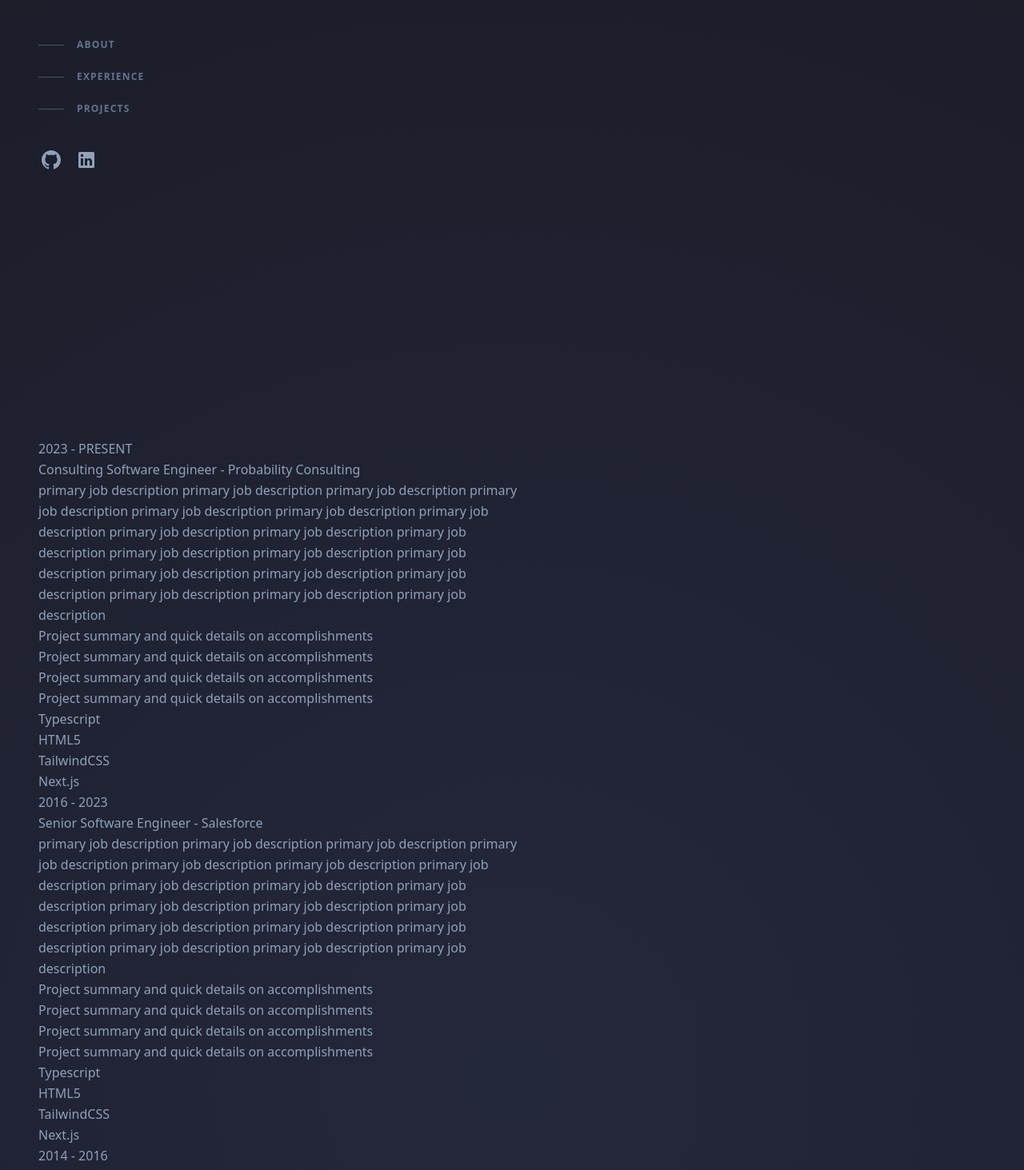
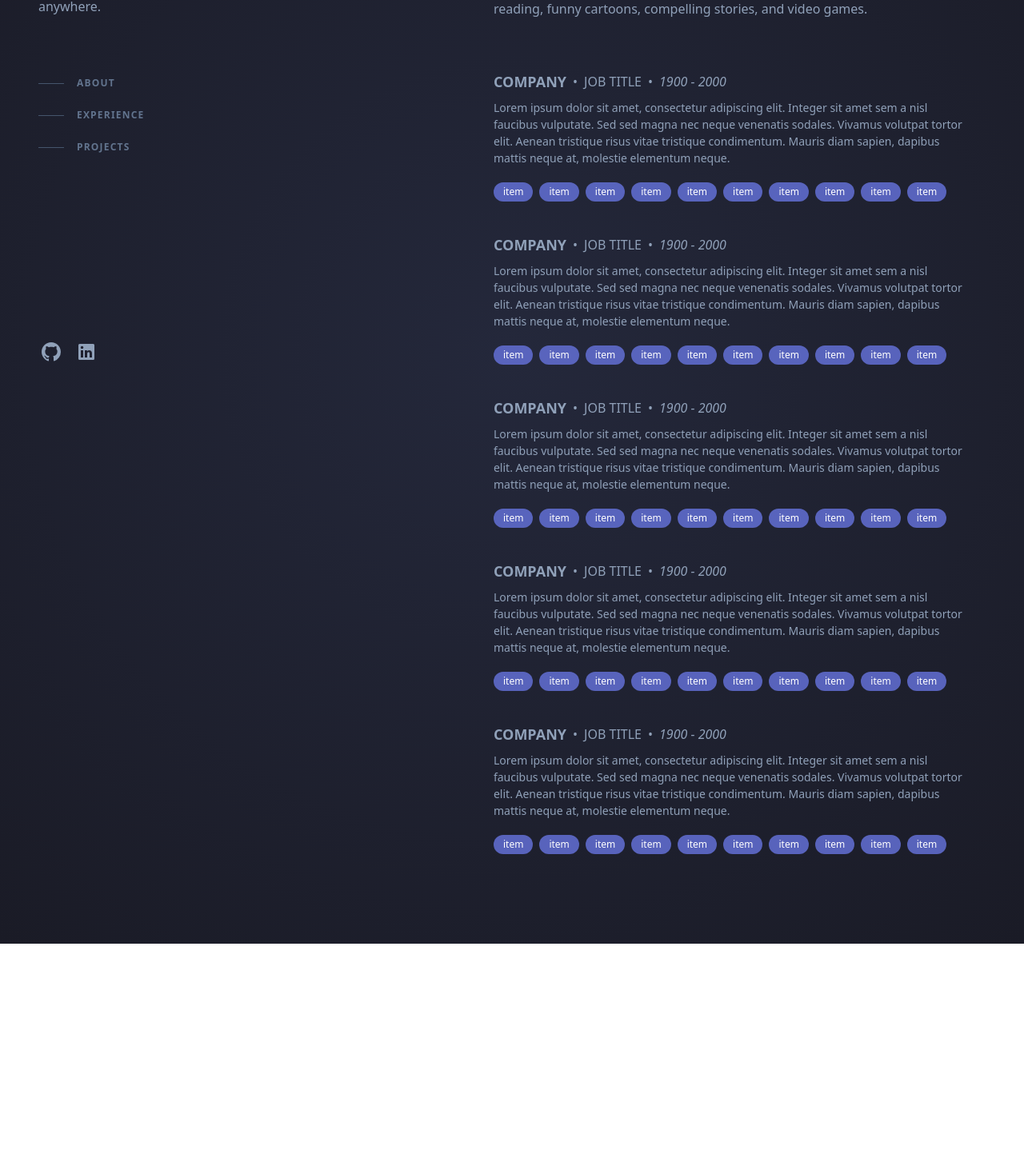
Before and after one commit to mzelenak-dev/mzed.dev, a Next.js app: page / in a window 1280 px wide. Shown: the part 300-1763 px from the top of the page at 80% size. After the commit the page ends 1480 px from the top, so only its background shows below. Built offline with nearby package versions, Linux system fonts and the light colour scheme.

Commit message:
employer, keywordpills comps; about section

```diff
--- a/app/globals.css
+++ b/app/globals.css
@@ -3,16 +3,17 @@
 :root {
   --background: radial-gradient(circle,rgba(36, 40, 59, 1) 0%, rgba(26, 27, 38, 1) 100%);
   --selected-text: #33467c;
-}
-
-@theme inline {
-  --color-background: var(--background);
+  --button-background: oklch(57.6% 0.152 274.9 / 87%);
 }
 
 @theme {
-
+  --color-pill-bg: var(--button-background);
 }
 
 body {
   background: var(--background);
 }
+
+.keyword-pill {
+  background: var(--button-background);
+}
--- a/app/page.tsx
+++ b/app/page.tsx
@@ -1,8 +1,8 @@
-import Pills from "@/components/Pills";
+import Employer from "@/components/Employer";
 
 export default function Home() {
   return (
-    <>
+    <div className="lg:flex lg:justify-between lg:gap-4 my-12">
       <header className="lg:sticky lg:top-0 lg:flex lg:max-h-screen lg:w-[48%] lg:flex-col lg:justify-between lg:py-24">
         <div>
           <h1 className="text-4xl font-bold tracking-tight text-slate-200 sm:text-5xl"><a href="/">Matt Zelenak</a></h1>
@@ -60,85 +60,54 @@ export default function Home() {
           </li>
         </ul>
       </header>
-      <main className="pt-24 lg:w-[52%] lg:py-24">
-        <section id="about" className="mb-16 scroll-mt-16 md:mb-24 lg:mb-36 lg:scroll-mt-24"></section>
-        <section id="experience" className="mb-16 scroll-mt-16 md:mb-24 lg:mb-36 lg:scroll-mt-24">
-          <ul>
-            <li>
-              <div>2023 - PRESENT</div>
-              <div>
-                <h3>Consulting Software Engineer - Probability Consulting</h3>
-                <p>primary job description primary job description primary job description primary job description primary job description primary job description primary job description primary job description primary job description primary job description primary job description primary job description primary job description primary job description primary job description primary job description primary job description primary job description primary job description</p>
-                <ul>
-                  <li>Project summary and quick details on accomplishments</li>
-                  <li>Project summary and quick details on accomplishments</li>
-                  <li>Project summary and quick details on accomplishments</li>
-                  <li>Project summary and quick details on accomplishments</li>
-                </ul>
-              </div>
-              <Pills list={['Typescript', 'HTML5', 'TailwindCSS', 'Next.js']} />
-            </li>
-            <li>
-              <div>2016 - 2023</div>
-              <div>
-                <h3>Senior Software Engineer - Salesforce</h3>
-                <p>primary job description primary job description primary job description primary job description primary job description primary job description primary job description primary job description primary job description primary job description primary job description primary job description primary job description primary job description primary job description primary job description primary job description primary job description primary job description</p>
-                <ul>
-                  <li>Project summary and quick details on accomplishments</li>
-                  <li>Project summary and quick details on accomplishments</li>
-                  <li>Project summary and quick details on accomplishments</li>
-                  <li>Project summary and quick details on accomplishments</li>
-                </ul>
-              </div>
-              <Pills list={['Typescript', 'HTML5', 'TailwindCSS', 'Next.js']} />
-            </li>
-            <li>
-              <div>2014 - 2016</div>
-              <div>
-                <h3>Software Engineer - SmarterHQ</h3>
-                <p>primary job description primary job description primary job description primary job description primary job description primary job description primary job description primary job description primary job description primary job description primary job description primary job description primary job description primary job description primary job description primary job description primary job description primary job description primary job description</p>
-                <ul>
-                  <li>Project summary and quick details on accomplishments</li>
-                  <li>Project summary and quick details on accomplishments</li>
-                  <li>Project summary and quick details on accomplishments</li>
-                  <li>Project summary and quick details on accomplishments</li>
-                </ul>
-              </div>
-              <Pills list={['Typescript', 'HTML5', 'TailwindCSS', 'Next.js']} />
-            </li>
-            <li>
-              <div>2012 - 2014</div>
-              <div>
-                <h3>Front End Engineer - MediaFuel</h3>
-                <p>primary job description primary job description primary job description primary job description primary job description primary job description primary job description primary job description primary job description primary job description primary job description primary job description primary job description primary job description primary job description primary job description primary job description primary job description primary job description</p>
-                <ul>
-                  <li>Project summary and quick details on accomplishments</li>
-                  <li>Project summary and quick details on accomplishments</li>
-                  <li>Project summary and quick details on accomplishments</li>
-                  <li>Project summary and quick details on accomplishments</li>
-                </ul>
-              </div>
-              <Pills list={['Typescript', 'HTML5', 'TailwindCSS', 'Next.js']} />
-            </li>
-            <li>
-              <div>2011 - 2012</div>
-              <div>
-                <h3>Junior Engineer - IMAVEX</h3>
-                <p>primary job description primary job description primary job description primary job description primary job description primary job description primary job description primary job description primary job description primary job description primary job description primary job description primary job description primary job description primary job description primary job description primary job description primary job description primary job description</p>
-                <ul>
-                  <li>Project summary and quick details on accomplishments</li>
-                  <li>Project summary and quick details on accomplishments</li>
-                  <li>Project summary and quick details on accomplishments</li>
-                  <li>Project summary and quick details on accomplishments</li>
-                </ul>
-              </div>
-              <Pills list={['Typescript', 'HTML5', 'TailwindCSS', 'Next.js']} />
-            </li>
+      <main className="lg:w-[52%] flex flex-col gap-16">
+        <section id="about" className="flex flex-col gap-2 lg:section-divider">
+          <p>I'm a dedicated software engineer with over 10 years of experience producing performant, scalable and optimized web applications that are tested, adhere to web standards and best practices, and are accessible by all users.</p>
+          <p>I have a passion for creating useful and intuitive applications that just work and never leave the user wondering what is happening. I love working with others to bring great ideas to life.</p>
+          <p>In my free time, I enjoy walking, weight lifting, playing music (guitar, bass, drums, keys), spending time with my family, exploring the outdoors, volunteering with organizations I trust, and laughing with my friends. I love reading, funny cartoons, compelling stories, and video games.</p>
+        </section>
+        <section id="experience" className="lg:section-divider">
+          <ul className="flex flex-col gap-10">
+            <Employer
+              name="COMPANY"
+              title="JOB TITLE"
+              years={[1900, 2000]}
+              description="Lorem ipsum dolor sit amet, consectetur adipiscing elit. Integer sit amet sem a nisl faucibus vulputate. Sed sed magna nec neque venenatis sodales. Vivamus volutpat tortor elit. Aenean tristique risus vitae tristique condimentum. Mauris diam sapien, dapibus mattis neque at, molestie elementum neque."
+              keywords={['item', 'item', 'item', 'item', 'item', 'item', 'item', 'item', 'item', 'item']}
+            />
+            <Employer
+              name="COMPANY"
+              title="JOB TITLE"
+              years={[1900, 2000]}
+              description="Lorem ipsum dolor sit amet, consectetur adipiscing elit. Integer sit amet sem a nisl faucibus vulputate. Sed sed magna nec neque venenatis sodales. Vivamus volutpat tortor elit. Aenean tristique risus vitae tristique condimentum. Mauris diam sapien, dapibus mattis neque at, molestie elementum neque."
+              keywords={['item', 'item', 'item', 'item', 'item', 'item', 'item', 'item', 'item', 'item']}
+            />
+            <Employer
+              name="COMPANY"
+              title="JOB TITLE"
+              years={[1900, 2000]}
+              description="Lorem ipsum dolor sit amet, consectetur adipiscing elit. Integer sit amet sem a nisl faucibus vulputate. Sed sed magna nec neque venenatis sodales. Vivamus volutpat tortor elit. Aenean tristique risus vitae tristique condimentum. Mauris diam sapien, dapibus mattis neque at, molestie elementum neque."
+              keywords={['item', 'item', 'item', 'item', 'item', 'item', 'item', 'item', 'item', 'item']}
+            />
+            <Employer
+              name="COMPANY"
+              title="JOB TITLE"
+              years={[1900, 2000]}
+              description="Lorem ipsum dolor sit amet, consectetur adipiscing elit. Integer sit amet sem a nisl faucibus vulputate. Sed sed magna nec neque venenatis sodales. Vivamus volutpat tortor elit. Aenean tristique risus vitae tristique condimentum. Mauris diam sapien, dapibus mattis neque at, molestie elementum neque."
+              keywords={['item', 'item', 'item', 'item', 'item', 'item', 'item', 'item', 'item', 'item']}
+            />
+            <Employer
+              name="COMPANY"
+              title="JOB TITLE"
+              years={[1900, 2000]}
+              description="Lorem ipsum dolor sit amet, consectetur adipiscing elit. Integer sit amet sem a nisl faucibus vulputate. Sed sed magna nec neque venenatis sodales. Vivamus volutpat tortor elit. Aenean tristique risus vitae tristique condimentum. Mauris diam sapien, dapibus mattis neque at, molestie elementum neque."
+              keywords={['item', 'item', 'item', 'item', 'item', 'item', 'item', 'item', 'item', 'item']}
+            />
           </ul>
         </section>
-        <section id="work" className="mb-16 scroll-mt-16 md:mb-24 lg:mb-36 lg:scroll-mt-24"></section>
+        <section id="work"></section>
       </main>
       <footer></footer>
-    </>
+    </div>
   );
 }
--- /dev/null
+++ b/components/Employer.tsx
@@ -0,0 +1,34 @@
+import React from 'react'
+import KeywordPills from "@/components/KeywordPills";
+
+type EmployerProps = {
+  name: string;
+  title: string;
+  years: number[];
+  description: string;
+  keywords: string[];
+}
+
+const Employer = ({name, title, years, description, keywords}: EmployerProps) => {
+  return (
+    <li className="flex flex-col">
+      <div>
+        <h3 className="flex items-center leading-snug">
+          <span className="font-bold text-lg">{name}</span>
+          <span aria-hidden="true" className="mx-2">•</span>
+          <span>{title}</span>
+          <span aria-hidden="true" className="mx-2">•</span>
+          <span className="italic">{`${years[0]} - ${years[1]}`}</span>
+        </h3>
+      </div>
+      <div>
+        <p className="mt-2 text-sm leading-normal">{description}</p>
+      </div>
+      <div>
+        <KeywordPills keywords={keywords} />
+      </div>
+    </li>
+  )
+}
+
+export default Employer
--- /dev/null
+++ b/components/KeywordPills.tsx
@@ -0,0 +1,25 @@
+import React from 'react'
+import genListKey from '@/lib/utils';
+
+type KeywordPillsProps = {
+  keywords: string[];
+}
+
+const KeywordPills = ({keywords}: KeywordPillsProps) => {
+  const pills = keywords.map((item, index) => (
+    <li
+      key={`item-${index}-${genListKey()}`}
+      className="px-3 py-1 text-xs text-white rounded-full keyword-pill"
+    >
+      {item}
+    </li>
+  ));
+
+  return (
+    <ul className='flex flex-wrap gap-2 mt-5'>
+      {pills}
+    </ul>
+  )
+}
+
+export default KeywordPills
--- a/components/Pills.tsx
+++ /dev/null
@@ -1,14 +0,0 @@
-import React from 'react'
-import genListKey from '@/lib/utils';
-
-const Pills = ({list}) => {
-  const pills = list.map((item, index) => (
-     <p key={`item-${index}-${genListKey()}`} className="keyword-pill">{item}</p>
-  ));
-
-  return (
-    <div>{pills}</div>
-  )
-}
-
-export default Pills
```
